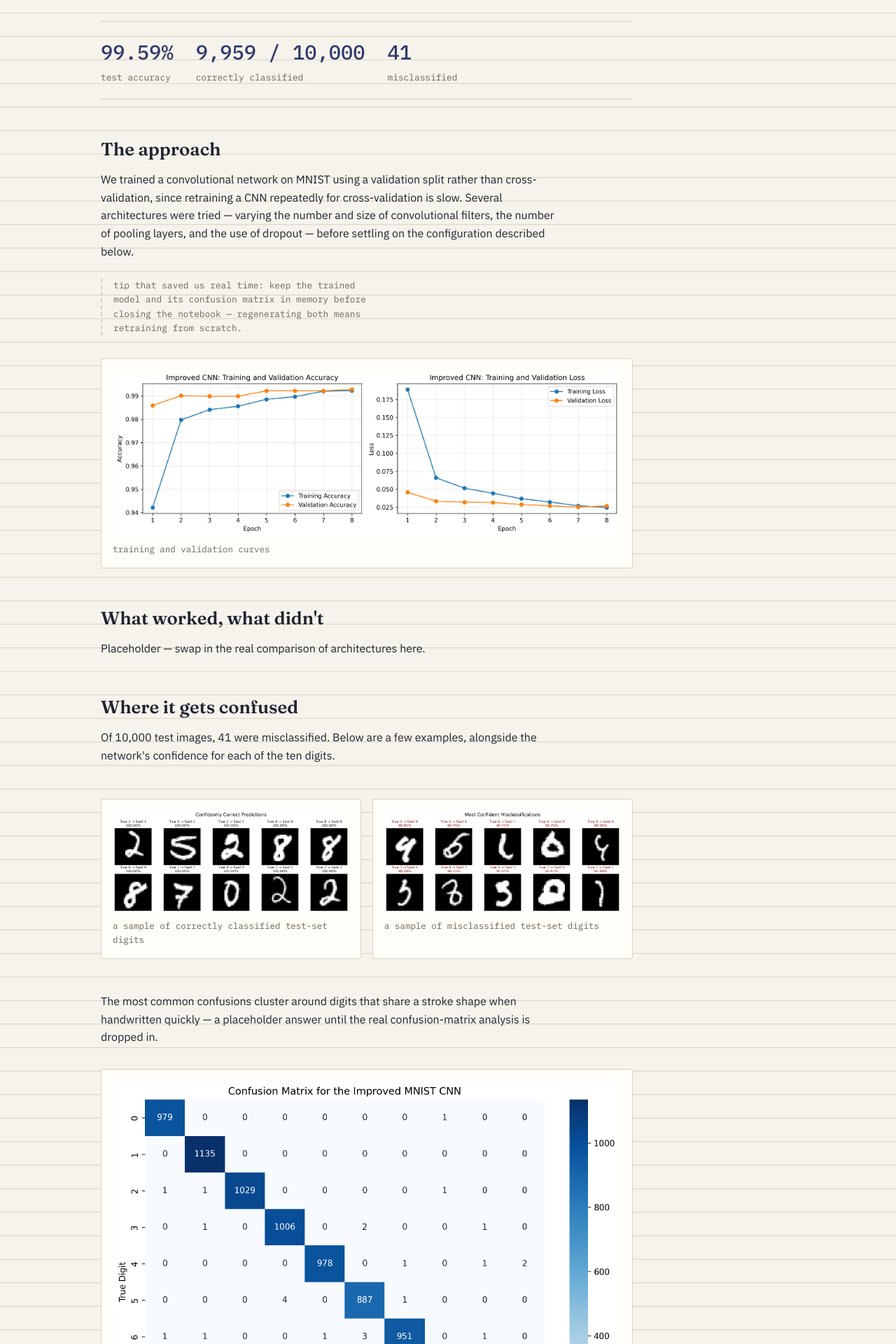
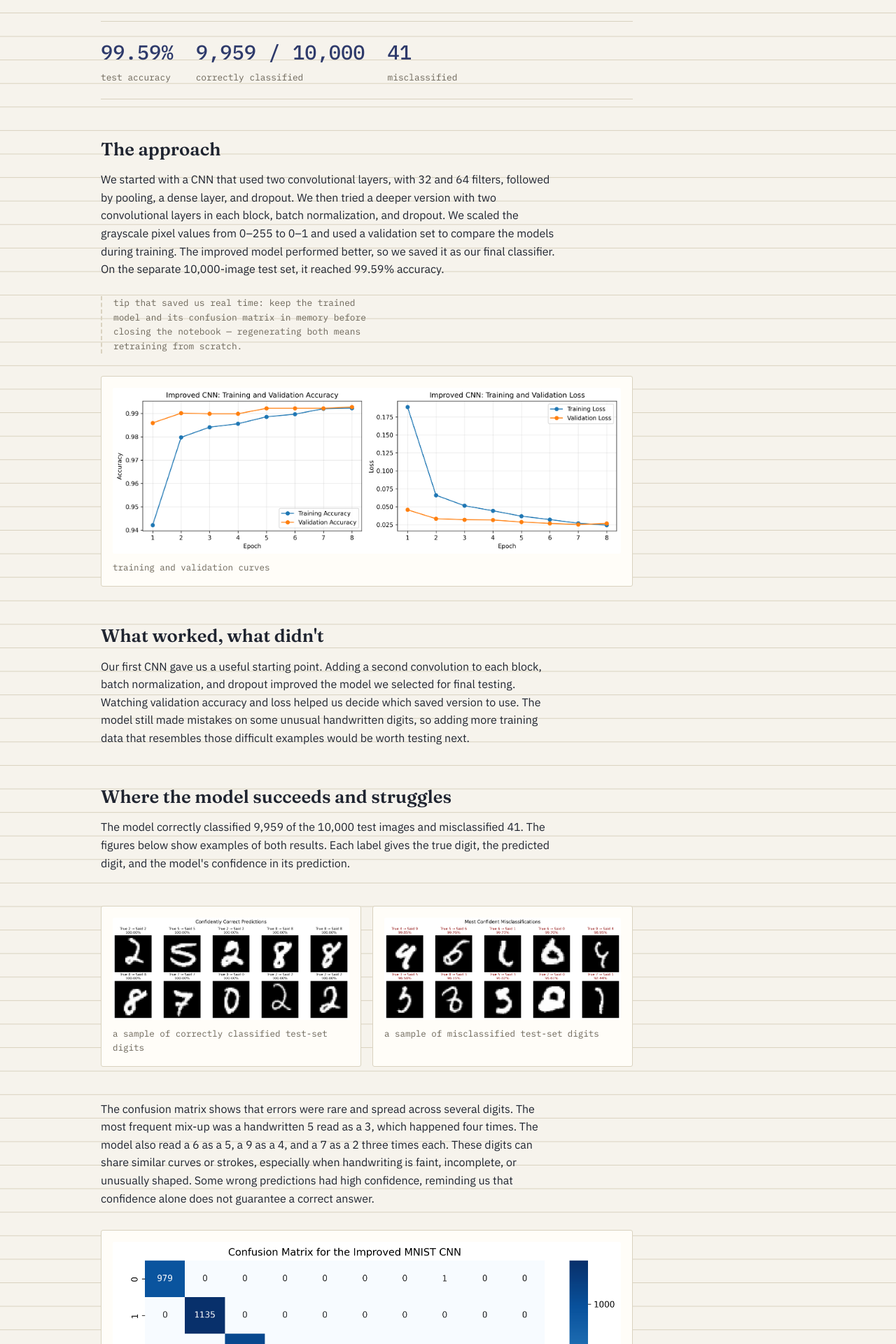
Before and after one commit to MichaelG-B/mnist-classifier, a Django app: template classifier/templates/classifier/home.html in a window 1280 px wide. Shown: the part 318-2238 px from the top of the page at 70% size. Run offline with Django 5.2, Linux system fonts and the light colour scheme; the template is opened without the code that fills it, so the values that code supplies are empty.

Commit message:
Add MNIST model analysis to write-up

```diff
--- a/classifier/templates/classifier/home.html
+++ b/classifier/templates/classifier/home.html
@@ -43,17 +43,14 @@
 
   <h2>The approach</h2>
   <p>
-    <!-- HARELLE: replace this paragraph with your architecture write-up.
-         Talk through the layers you tried, filter sizes/counts, pooling,
-         dropout, and what the validation split (0.2) showed you along the
-         way. Keep it in first person -- this is a lab notebook, not a spec
-         sheet. -->
-    We trained a convolutional network on MNIST using a validation split
-    rather than cross-validation, since retraining a CNN repeatedly for
-    cross-validation is slow. Several architectures were tried &mdash;
-    varying the number and size of convolutional filters, the number of
-    pooling layers, and the use of dropout &mdash; before settling on the
-    configuration described below.
+        We started with a CNN that used two convolutional layers, with 32 and 64
+    filters, followed by pooling, a dense layer, and dropout. We then tried
+    a deeper version with two convolutional layers in each block, batch
+    normalization, and dropout. We scaled the grayscale pixel values from
+    0–255 to 0–1 and used a validation set to compare the models during
+    training. The improved model performed better, so we saved it as our
+    final classifier. On the separate 10,000-image test set, it reached
+    99.59% accuracy.
   </p>
 
   <div class="margin-note">
@@ -69,16 +66,21 @@
 
   <h2>What worked, what didn't</h2>
   <p>
-    <!-- HARELLE: this is the "what worked well and what didn't" requirement
-         from the assignment. Be specific: which change moved the needle,
-         which didn't, and what you'd try next time. -->
-    Placeholder &mdash; swap in the real comparison of architectures here.
+         Our first CNN gave us a useful starting point. Adding a second
+    convolution to each block, batch normalization, and dropout improved
+    the model we selected for final testing. Watching validation accuracy
+    and loss helped us decide which saved version to use. The model still
+    made mistakes on some unusual handwritten digits, so adding more
+    training data that resembles those difficult examples would be worth
+    testing next.
   </p>
 
-  <h2>Where it gets confused</h2>
+  <h2>Where the model succeeds and struggles</h2>
   <p>
-    Of 10,000 test images, 41 were misclassified. Below are a few examples,
-    alongside the network's confidence for each of the ten digits.
+          The model correctly classified 9,959 of the 10,000 test images and
+    misclassified 41. The figures below show examples of both results.
+    Each label gives the true digit, the predicted digit, and the model's
+    confidence in its prediction.
   </p>
 
   <div class="figure-row">
@@ -93,12 +95,14 @@
   </div>
 
   <p>
-    <!-- HARELLE: answer "what are the common mix-ups and why" here. The
-         classic MNIST confusions are 4/9, 3/5/8, and 7/1 -- but write the
-         real answer from your confusion matrix, not the classic answer. -->
-    The most common confusions cluster around digits that share a stroke
-    shape when handwritten quickly &mdash; a placeholder answer until the
-    real confusion-matrix analysis is dropped in.
+          The confusion matrix shows that errors were rare and spread across
+    several digits. The most frequent mix-up was a handwritten 5 read
+    as a 3, which happened four times. The model also read a 6 as a 5,
+    a 9 as a 4, and a 7 as a 2 three times each. These digits can share
+    similar curves or strokes, especially when handwriting is faint,
+    incomplete, or unusually shaped. Some wrong predictions had high
+    confidence, reminding us that confidence alone does not guarantee
+    a correct answer.
   </p>
 
   <figure>
@@ -108,9 +112,13 @@
 
   <h2>Will we ever hit 100%?</h2>
   <p>
-    <!-- HARELLE: your actual answer to "do you think it would ever be
-         possible to get 100% accuracy" goes here. -->
-    Placeholder &mdash; swap in your reasoning here.
+          We do not expect 100% accuracy on every new handwritten digit.
+    Handwriting varies, and some images are faint, incomplete, or difficult
+    even for a person to read. Our model correctly classified 9,959 of
+    10,000 test images, but the remaining 41 show that similar-looking
+    digits can still cause errors. More examples of difficult handwriting
+    might improve performance, but a perfect result on one test set would
+    not guarantee perfect predictions on future images.
   </p>
 
   <h2>Try it yourself</h2>
```
